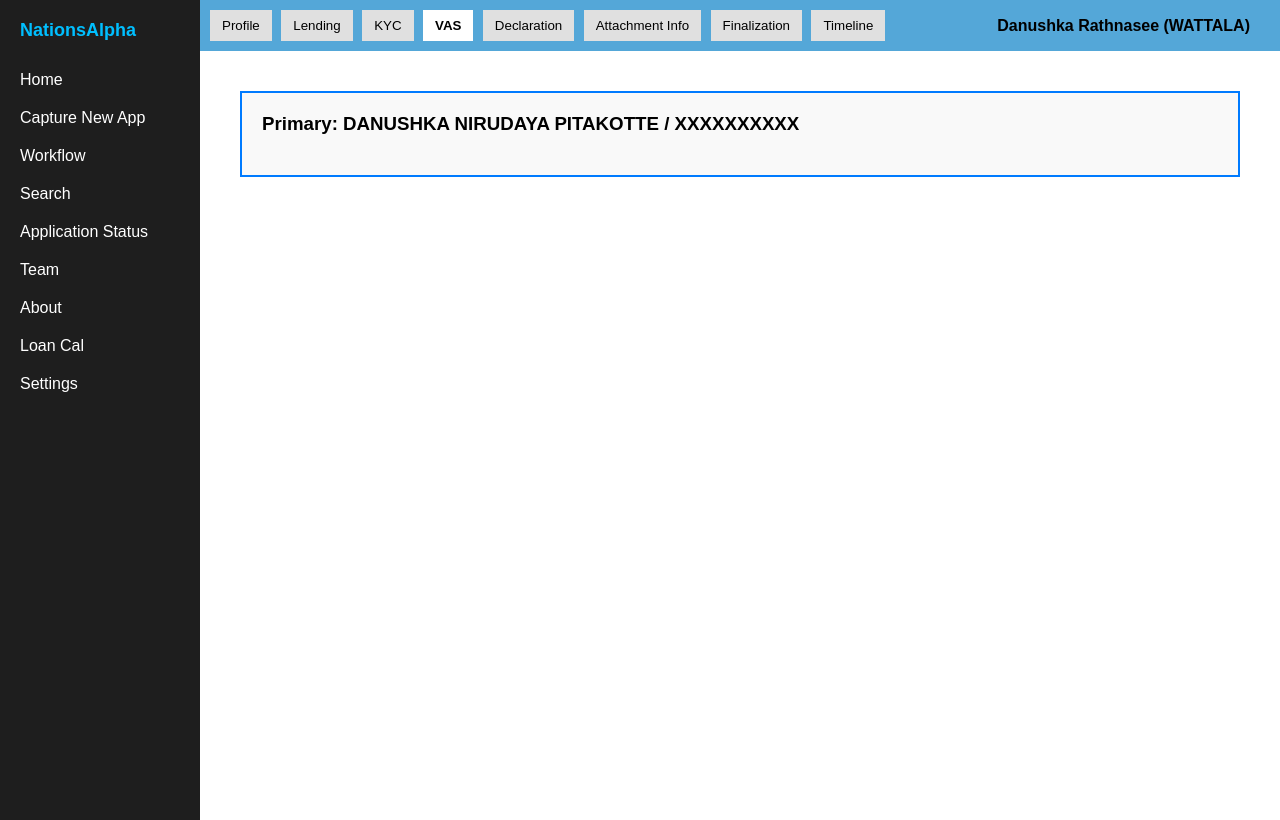
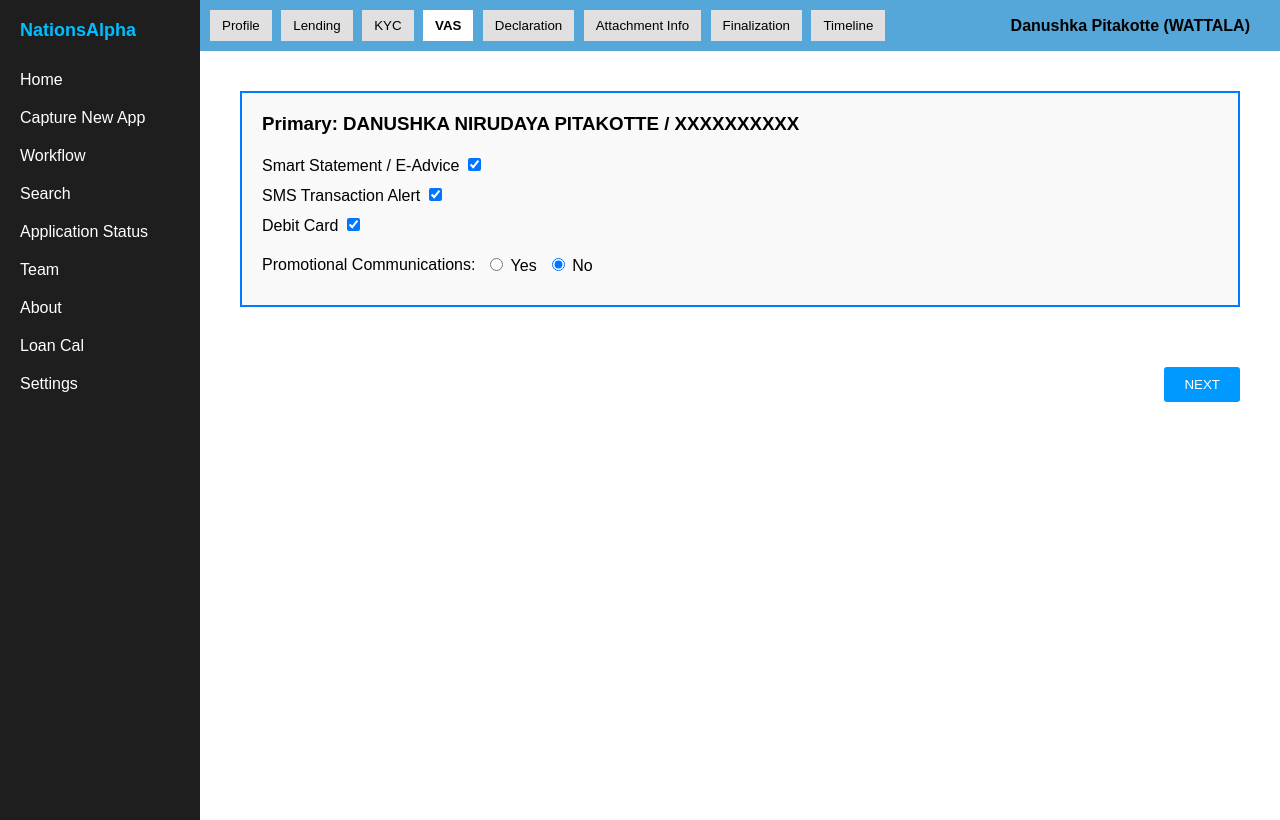
Before and after one commit to Danushkapitakotte/Nations-ALPHA, a plain HTML site: page index.html in a window 1280 px wide. Drawn offline with Linux system fonts and the light colour scheme.

Commit message:
Add files via upload

```diff
--- a/index.html
+++ b/index.html
@@ -158,11 +158,43 @@
         <button>Finalization</button>
         <button>Timeline</button>
       </div>
-      <div class="user">Danushka Rathnasee (WATTALA)</div>
+      <div class="user">Danushka Pitakotte (WATTALA)</div>
     </div>
 
     <!-- Form Area -->
     <div class="form-container">
       <h3>Primary: DANUSHKA NIRUDAYA PITAKOTTE / XXXXXXXXXX</h3>
 
-      <form
+      <form>
+        <label>Smart Statement / E-Advice <input type="checkbox" checked /></label>
+        <label>SMS Transaction Alert <input type="checkbox" checked /></label>
+        <label>Debit Card <input type="checkbox" checked /></label>
+
+        <div class="promo-line">
+          <label>Promotional Communications:</label>
+          <label><input type="radio" name="promo" value="yes" onclick="togglePromo(true)"> Yes</label>
+          <label><input type="radio" name="promo" value="no" onclick="togglePromo(false)" checked> No</label>
+        </div>
+
+        <div id="promo-options" class="promo-options" style="display: none;">
+          <label><input type="checkbox" /> SMS</label>
+          <label><input type="checkbox" /> E-Mail</label>
+          <label><input type="checkbox" /> App Notification</label>
+        </div>
+      </form>
+    </div>
+
+    <!-- NEXT Button -->
+    <div class="next-button">
+      <button>NEXT</button>
+    </div>
+  </div>
+
+  <!-- Toggle Logic -->
+  <script>
+    function togglePromo(show) {
+      document.getElementById("promo-options").style.display = show ? "block" : "none";
+    }
+  </script>
+</body>
+</html>
```
